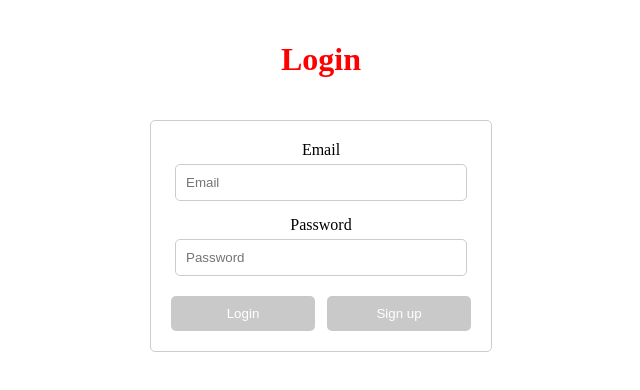
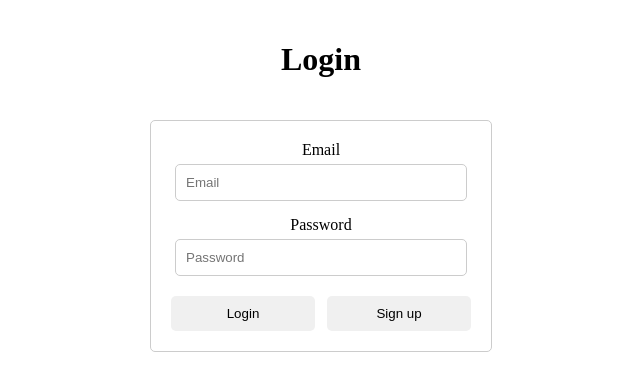
Before and after one commit to cooper-0/cooper-vue-frontend, a Vue app: page / in a window 1280 px wide. Shown: the top 390 px of the page, without its empty margins (319-959 px from the left). Built offline with nearby package versions, Linux system fonts and the light colour scheme.

Commit message:
login ui 수정

```diff
--- a/src/components/UserLogin.vue
+++ b/src/components/UserLogin.vue
@@ -73,7 +73,7 @@ export default {
 
 <style scoped>
 .page-title {
-  color: red;
+  color: black;
   background-color: white;
   text-align: center;
   padding: 20px 0;
@@ -123,8 +123,8 @@ input[type="password"] {
 button {
   padding: 10px;
   width: 48%;
-  background-color: rgb(201, 201, 201);
-  color: #fff;
+  background-color: #f0f0f0;
+  color: #black;
   border: none;
   border-radius: 5px;
   cursor: pointer;
```
